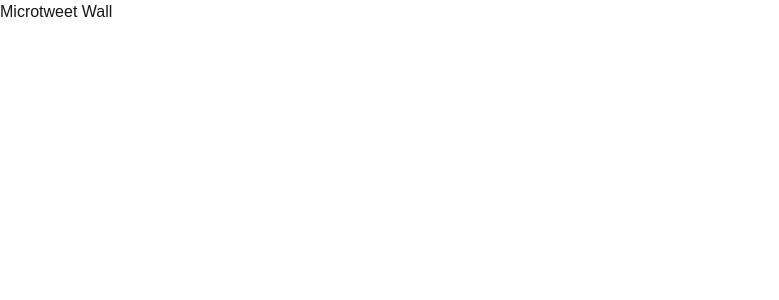
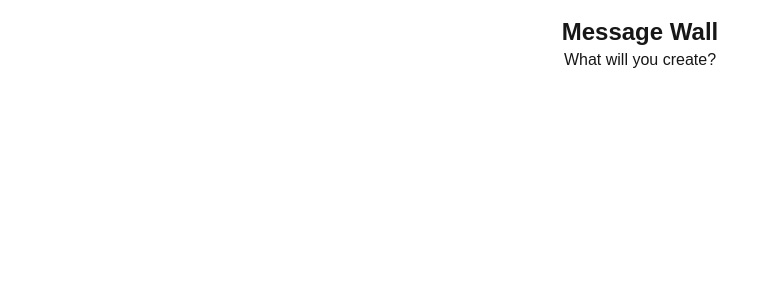
Before and after one commit to sobold-ben/devsync-hackathon-1, a Next.js app: page / in a window 1280 px wide. Shown: the top 300 px of the page, without its empty margins (0-779 px from the left). Built offline with nearby package versions, Linux system fonts and the light colour scheme.

Commit message:
build: updated boilerplate

```diff
--- a/src/app/api/messages.tsx
+++ /dev/null
@@ -1,20 +0,0 @@
-// ✅ To be implemented by devs:
-// - Accept GET (return last 20 messages)
-// - Accept POST (store message)
-
-import type { NextApiRequest, NextApiResponse } from 'next';
-import { getLatestMessages, addMessage } from '@/app/lib/messages';
-import { Message } from '@/app/types/message';
-
-export default function handler(req: NextApiRequest, res: NextApiResponse) {
-    if (req.method === 'GET') {
-        // TODO: return last 20 messages
-    }
-
-    if (req.method === 'POST') {
-        // TODO: store it
-    }
-
-    res.setHeader('Allow', ['GET', 'POST']);
-    res.status(405).end(`Method ${req.method} Not Allowed`);
-}
--- /dev/null
+++ b/src/app/api/messages/route.tsx
@@ -0,0 +1,31 @@
+// ✅ To be implemented by devs:
+// - Accept GET (return last 20 messages)
+// - Accept POST (store message)
+// app/api/messages/route.ts
+
+import { NextResponse } from 'next/server';
+import { getMessages, addMessage } from '@/app/lib/messages';
+import { Message } from '@/app/types/message';
+
+//? getMessages will return all input messages
+//? addMessage will add a message to storage
+
+export async function GET() {
+    return NextResponse.json(getMessages());
+}
+
+export async function POST(request: Request) {
+    try {
+        console.log(await request.json());
+
+        addMessage({
+            id: 'some_id',
+            name: 'developer',
+            message: 'this is a message',
+        });
+
+        return NextResponse.json({ success: true }, { status: 201 });
+    } catch {
+        return NextResponse.json({ error: 'Invalid JSON' }, { status: 400 });
+    }
+}
--- a/src/app/lib/messages.tsx
+++ b/src/app/lib/messages.tsx
@@ -1,14 +1,19 @@
 // 📝 In-memory message store
+// ! You shouldnt need to touch this file
 
-import { Message } from '../types/message';
+import { Message } from '@/app/types/message';
 
-let messages: Message[] = [];
+// Use globalThis to persist across server instances during runtime
+const globalForMessages = globalThis as typeof globalThis & { messages?: Message[] };
 
-export const getLatestMessages = (): Message[] => {
-    return messages.slice(-20).reverse();
-};
+globalForMessages.messages ??= [];
 
-export const addMessage = (msg: Message): void => {
+export const messages = globalForMessages.messages;
+
+export function getMessages(): Message[] {
+    return messages;
+}
+
+export function addMessage(msg: Message): void {
     messages.push(msg);
-    if (messages.length > 100) messages = messages.slice(-100);
-};
+}
--- a/src/app/page.tsx
+++ b/src/app/page.tsx
@@ -1,16 +1,66 @@
-// 🎯 Frontend UI to be built by the devs:
-// - Message list (fetched from API)
-// - Input form (name + message)
-// - Submit via POST
-// - Poll or refresh to update
+'use client';
+
+import { useEffect, useState } from 'react';
+import { Message } from './types/message';
+
+/**
+ * 🛠️ Hackathon Message Wall
+ *
+ * 🧠 Core Idea:
+ *  Users can post short public messages with an optional name.
+ *  Messages appear instantly (polling every 5 seconds).
+ *
+ * 🔌 API Details:
+ *  Endpoint: /api/messages
+ *  Methods:
+ *    - GET     → Returns latest 20 messages (newest first)
+ *    - POST    → Accepts { name?, message } and stores it
+ *
+ * 🔐 Validation Rules:
+ *  - message: required, 1–140 characters
+ *  - name: optional, max 30 characters
+ *
+ * 🎯 Completion Goals:
+ *  - Input form (name + message)
+ *  - Submit message via POST
+ *  - Fetch + display last 20 messages via GET
+ *  - Poll API every 5 seconds to refresh messages
+ *
+ * 🚀 Extra Ideas (optional stretch goals):
+ *  - Timestamp display ("3m ago", etc.)
+ *  - Emoji support or markdown (basic)
+ *  - Highlight own messages (e.g. use localStorage to tag posts)
+ *  - Limit rate (e.g. only 1 post per 10 seconds)
+ */
 
 export default function Home() {
+    const [messages, setMessages] = useState<Message[]>([]);
+
+    const fetchMessages = async () => {
+        // TODO: fetch messages and update state
+    };
+
+    const postMessage = async () => {
+        // TODO: validate text
+        // TODO: set body
+        // TODO: send POST request
+    };
+
+    // Fetch messages every 5 seconds
+    useEffect(() => {
+        fetchMessages();
+    }, []);
+
     return (
         <main>
-            <h1>Microtweet Wall</h1>
-            {/* TODO: Message feed area */}
+            <h1 className="text-center text-2xl font-bold mt-4">Message Wall</h1>
+            <p className="text-center">What will you create?</p>
 
-            {/* TODO: Input form at bottom */}
+            {/* 🧱 Messages List - TODO: map messages here */}
+            <section></section>
+
+            {/* 📝 Form - TODO: hook up inputs and submit */}
+            <section></section>
         </main>
     );
 }
```
Also changed, not shown: package.json (+7 -6 lines), 1 other file (tests, documents, lock files or other folders).
